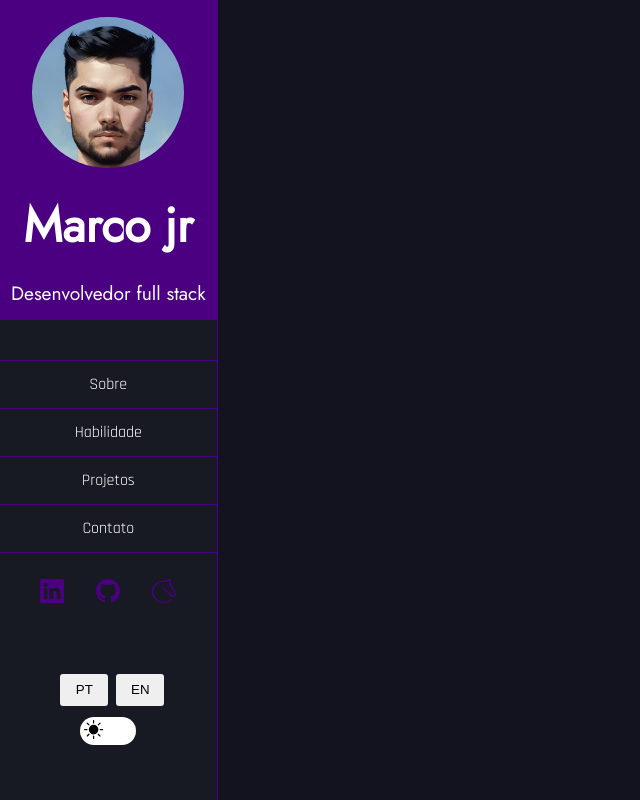
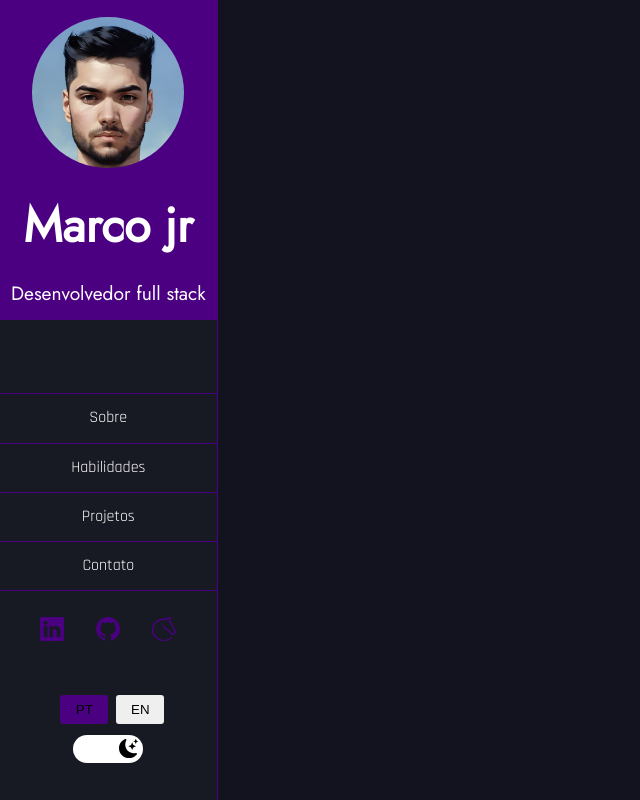
Before and after one commit to marcojr73/portfolio, a React (Vite) app: page / in a window 1280 px wide. Shown: the top 800 px of the page, without its empty margins (0-640 px from the left). Built offline with nearby package versions, Linux system fonts and the light colour scheme.

Commit message:
toggle language and theme

```diff
--- a/src/App.tsx
+++ b/src/App.tsx
@@ -1,16 +1,20 @@
-import React from "react"
+import React, { useContext } from "react"
 import { ThemeProvider } from "styled-components"
 import Aside from "./components/aside"
 import Content from "./pages/Content"
 
 import GlobalStyle from "./styles/GlobalStyle"
+import darkTheme from "./styles/themes/darkTheme"
+
 import "./styles/reset.css"
-import darkTheme from "./styles/themes/darkTheme"
+import { themeContext } from "./context/themeContext"
 
 function App() {
 
+  const {theme} = useContext(themeContext)
+
   return (
-    <ThemeProvider theme={darkTheme}>
+    <ThemeProvider theme={theme}>
         <GlobalStyle />
         <Aside/>
         <Content/>
--- a/src/components/aside.tsx
+++ b/src/components/aside.tsx
@@ -1,42 +1,54 @@
-import React from "react"
+import React, { useContext } from "react"
 import ContainerAside from "../styles/containers/ContainerAside"
 
 import {BsGithub, BsLinkedin, BsMoonStarsFill, BsSunFill} from "react-icons/bs"
 import {SiLichess} from "react-icons/si"
 import Switch from "react-switch"
+import { useTranslation } from "react-i18next"
+import { themeContext } from "../context/themeContext"
+import darkTheme from "../styles/themes/darkTheme"
+import lightTheme from "../styles/themes/lightTheme"
 
 function Aside(){
+    const {t, i18n} = useTranslation()
+    const {theme, setTheme } = useContext(themeContext)
+
+    function toggleTheme() {
+        setTheme(theme.title === "light" ? darkTheme : lightTheme)
+    }
+
     return (
         <ContainerAside>
             <header>
-                <img src="src/assets/images/me.jpeg" alt="" />
+                <img src="src/assets/images/me.jpeg" alt="person"/>
                 <p className="acronyms">Marco jr</p>
-                <p>Desenvolvedor full stack</p>
+                <p>{t("DevDescription")}</p>
             </header>
             <ul>
-                <li>Sobre</li>
-                <li>Habilidade</li>
-                <li>Projetos</li>
-                <li>Contato</li>
-                <li>
-                    <BsLinkedin className="icon"/>
-                    <BsGithub className="icon"/>
-                    <SiLichess className="icon"/>
+                <li key={"about"} >{t("Sobre")}</li>
+                <li key={"skills"} >{t("Habilidades")}</li>
+                <li key={"projects"} >{t("Projetos")}</li>
+                <li key={"contact"} >{t("Contato")}</li>
+                <li key={"social"} >
+                    <BsLinkedin className="icon" onClick={() => window.open("https://www.linkedin.com/in/marcojr73")}/>
+                    <BsGithub className="icon" onClick={() => window.open("https://github.com/marcojr73")}/>
+                    <SiLichess className="icon" onClick={() => window.open("https://lichess.org/@/oxidaks")}/>
                 </li>
             </ul>
             <section className="presets">
                 <div className="language">
-                    <button>PT</button>
-                    <button>EN</button>
+                    <button className={i18n.language == "pt" ? "selected" : ""} onClick={() => i18n.changeLanguage("pt")}>PT</button>
+                    <button className={i18n.language == "en" ? "selected" : ""} onClick={() => i18n.changeLanguage("en")}>EN</button>
                 </div>
                 <Switch
                 className="switch"
-                    onChange={() => null}
-                    checked={false}
+                    width={70}
+                    onChange={toggleTheme}
+                    checked={theme.title === "dark"}
                     checkedIcon={false}
                     uncheckedIcon={false}
                     offColor={"#FFFFFF"}
-                    onColor={"var(--primary-color);"}
+                    onColor={"#FFFFFF"}
                     checkedHandleIcon={<BsMoonStarsFill className="icon-theme"/>}
                     uncheckedHandleIcon={<BsSunFill className="icon-theme"/>}
                 />
--- /dev/null
+++ b/src/context/themeContext.tsx
@@ -0,0 +1,48 @@
+/* eslint-disable @typescript-eslint/no-empty-function */
+import React, { createContext, ReactNode, useState } from "react"
+import darkTheme from "../styles/themes/darkTheme"
+
+type TProps = {
+    children: ReactNode
+}
+
+const initialValue = {
+    theme: darkTheme,
+    setTheme: () => { }
+}
+
+type Ttheme = {
+    theme: {
+        title: string;
+        colors: {
+            backgroundColor: string;
+            primary: string;
+            secondary: string;
+            third: string;
+            black: string;
+            white: string;
+        };
+    },
+    setTheme: (newState: {
+        title: string;
+        colors: {
+            backgroundColor: string;
+            primary: string;
+            secondary: string;
+            third: string;
+            black: string;
+            white: string;
+        };
+    },) => void
+}
+
+export const themeContext = createContext<Ttheme>(initialValue)
+
+export const ThemeContextProvider = ({ children }: TProps) => {
+    const [theme, setTheme] = useState(initialValue.theme)
+    return (
+        <themeContext.Provider value={{ theme, setTheme }}>
+            {children}
+        </themeContext.Provider>
+    )
+}
--- a/src/main.tsx
+++ b/src/main.tsx
@@ -1,10 +1,14 @@
 import React from "react"
 import ReactDOM from "react-dom/client"
 import App from "./App"
+import { ThemeContextProvider } from "./context/themeContext"
+import "./utils/translation/i18n"
 
 
 ReactDOM.createRoot(document.getElementById("root") as HTMLElement).render(
   <React.StrictMode>
-    <App />
+    <ThemeContextProvider>
+      <App />
+    </ThemeContextProvider>
   </React.StrictMode>,
 )
--- a/src/styles/containers/ContainerAside.tsx
+++ b/src/styles/containers/ContainerAside.tsx
@@ -10,15 +10,25 @@ const ContainerAside = styled.aside`
     justify-content: space-between;
     border-right: 1px solid var(--primary-color);
 
+    header, ul, li, .presets, .language, .switch {
+        display: flex;
+    }
+
+    header, ul, .presets {
+        flex-direction: column;
+    }
+
+    ul, li, .presets {
+        justify-content: center;
+    }
+
 
     header{
         width: 100%;
         height: 40vh;
         background-color: var(--primary-color);
-        display: flex;
         align-items: center;
         justify-content: space-around;
-        flex-direction: column;
         color: white;
         font-family: "Jost";
     }
@@ -38,25 +48,20 @@ const ContainerAside = styled.aside`
     }
 
     ul{
+        padding-top: 15%;
         width: 100%;
-        height: 40vh;
-        display: flex;
-        flex-direction: column;
-        justify-content: center;
+        height: 45vh;
         font-family: "Rajdhani";
         color: white;
     }
 
     li{
         height: 15%;
-        display: flex;
-        justify-content: center;
         align-items: center;
         border-top: 1px solid var(--primary-color);
     }
 
     li:last-child{
-        justify-content: center;
         padding-top: 13%;
     }
 
@@ -64,39 +69,40 @@ const ContainerAside = styled.aside`
         margin: 0 1rem 0 1rem;
         font-size: 1.5rem;
         color: var(--primary-color);
+        cursor: pointer
     }
 
     .presets{
         width: 100%;
-        height: 20vh;
-        display: flex;
-        flex-direction: column;
-        justify-content: center;
+        height: 15vh;
         align-items: center;
     }
 
     .language{
-        display: flex;
         padding-bottom: 5%;
     }
 
     button{
         width: 3rem;
-        height: 2rem;
+        height: 1.8rem;
         margin-left: 0.5rem;
         border-radius: 3px;
     }
 
     .switch{
         margin-bottom: 10%;
-        display: flex;
     }
+
     .icon-theme{
         font-size: 1.2rem;
         margin-left: 12%;
         margin-top: 10%;
         color: var(--dark-color);
     }
+
+    .selected{
+        background-color: var(--primary-color);
+    }
 `
 
 export default ContainerAside
--- a/src/styles/themes/lightTheme.ts
+++ b/src/styles/themes/lightTheme.ts
@@ -0,0 +1,13 @@
+export default {
+    title: "light",
+
+    colors: {
+        backgroundColor: "#A9A9A9",
+        primary: "#4B0082",
+        secondary: "#9E9E9E",
+        third: "#131212",
+
+        black: "#000000",
+        white: "FFFFFF"
+    }
+}
--- /dev/null
+++ b/src/utils/translation/EN.json
@@ -0,0 +1,9 @@
+{
+    "translation": {
+        "DevDescription": "Web developer",
+        "Sobre": "About",
+        "Habilidades": "Skills",
+        "Projetos": "Projects",
+        "Contato": "Contact"
+    }
+}
--- /dev/null
+++ b/src/utils/translation/PT.json
@@ -0,0 +1,9 @@
+{
+    "translation": {
+        "DevDescription": "Desenvolvedor full stack",
+        "Sobre": "Sobre",
+        "Habilidades": "Habilidades",
+        "Projetos": "Projetos",
+        "Contato": "Contato"
+    }
+}
--- /dev/null
+++ b/src/utils/translation/i18n.ts
@@ -0,0 +1,19 @@
+import i18n from "i18next"
+
+import { initReactI18next } from "react-i18next"
+
+import ptJson from "./PT.json"
+import enJson from "./EN.json"
+
+i18n.use(initReactI18next).init({
+    fallbackLng: "pt",
+    interpolation: {
+        escapeValue: false
+    },
+    resources: {
+        pt: ptJson,
+        en: enJson
+    }
+})
+
+export default i18n
```
Also changed, not shown: src/assets/images/marcojr.jpeg (added).
